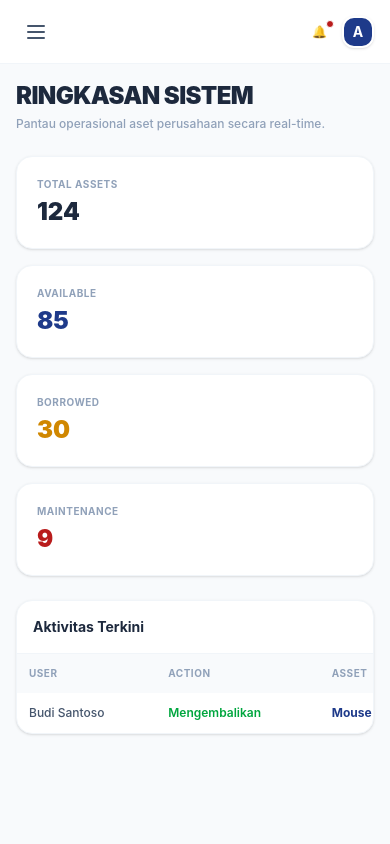
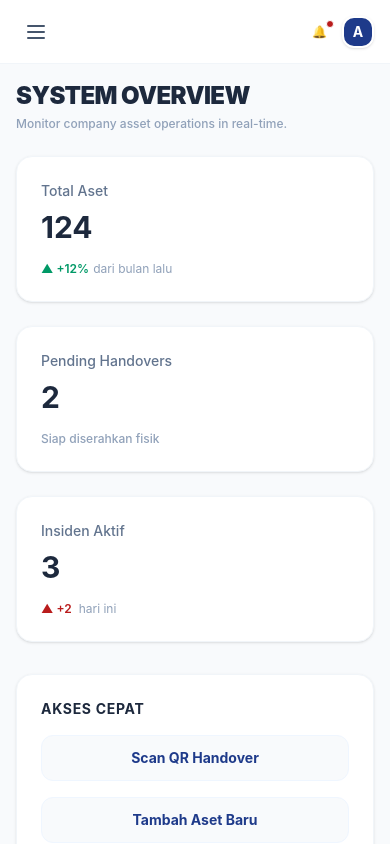
Before and after one commit to kireistar/AFH, a React (Vite) app in the folder client/: page /admin in a window 390 px wide. Built offline with nearby package versions, Linux system fonts and the light colour scheme.

Commit message:
Editing the logout button and change the language

```diff
--- a/client/src/pages/admin/AdminDashboard.jsx
+++ b/client/src/pages/admin/AdminDashboard.jsx
@@ -8,13 +8,54 @@ import AdminReports from './AdminReports';
 const AdminDashboard = () => {
   const [activeTab, setActiveTab] = useState('Dashboard');
   const [isMobileMenuOpen, setIsMobileMenuOpen] = useState(false);
+  const [isProfileOpen, setIsProfileOpen] = useState(false);
 
-  // ... (Keep existing states: recentActivities, systemAlerts, assetStats, handovers, assets, users, reports, pendingHandoverCount) ...
-  const pendingHandoverCount = 2; // Mocked for example
+  // --- MASTER STATES (MOCKUP DATA RESTORED & TRANSLATED) ---
+  const [recentActivities] = useState([
+    { id: 1, user: 'Budi Santoso', action: 'Returned', asset: 'Wireless Mouse', time: '10 mins ago', status: 'Success' },
+    { id: 2, user: 'AI System', action: 'Approved', asset: 'MacBook Pro M2', time: '45 mins ago', status: 'Auto' },
+    { id: 3, user: 'Manager', action: 'Declined', asset: 'iPad Pro', time: '2 hours ago', status: 'Declined' },
+    { id: 4, user: 'Siti Aminah', action: 'Borrowed', asset: 'Monitor Dell 27"', time: '3 hours ago', status: 'Success' },
+  ]);
+
+  const [systemAlerts] = useState([
+    { id: 1, type: 'Overdue', message: 'Epson Projector not returned (2 days late)', urgency: 'High' },
+    { id: 2, type: 'Stock', message: 'Mechanical Keyboard stock left: 1 unit', urgency: 'Medium' },
+  ]);
+
+  const assetStats = { available: 85, borrowed: 30, maintenance: 9, total: 124 };
+
+  const [handovers, setHandovers] = useState([
+    { id: 'HND-001', user: 'Budi Santoso', department: 'IT', asset: 'MacBook Pro M2', approvedBy: 'AI (Low Risk)', status: 'Pending Handover' },
+    { id: 'HND-002', user: 'Siti Aminah', department: 'HR', asset: 'Monitor Dell 27"', approvedBy: 'Manager', status: 'Pending Handover' },
+    { id: 'HND-003', user: 'Dewi Lestari', department: 'Marketing', asset: 'Wireless Mouse', approvedBy: 'AI (Low Risk)', status: 'Handed Over' }
+  ]);
+
+  const [assets] = useState([
+    { id: 'AST-101', name: 'MacBook Pro M2', category: 'Laptop', condition: 'Good', status: 'Available' },
+    { id: 'AST-102', name: 'Lenovo ThinkPad X1', category: 'Laptop', condition: 'Good', status: 'Borrowed' },
+    { id: 'AST-201', name: 'Monitor Dell 27"', category: 'Peripheral', condition: 'Good', status: 'Available' },
+    { id: 'AST-202', name: 'Epson Projector', category: 'Presentation', condition: 'Damaged', status: 'Maintenance' },
+  ]);
+
+  const [users] = useState([
+    { id: 'USR-01', name: 'Budi Santoso', email: 'budi@afh.com', department: 'IT', status: 'Active' },
+    { id: 'USR-02', name: 'Diana Manager', email: 'diana@afh.com', department: 'Management', status: 'Active' },
+    { id: 'USR-03', name: 'Reza Finance', email: 'reza@afh.com', department: 'Finance', status: 'Active' },
+    { id: 'USR-04', name: 'Siti Aminah', email: 'siti@afh.com', department: 'HR', status: 'Offline' },
+  ]);
+
+  const [reports] = useState([
+    { id: 'REP-001', user: 'Budi Santoso', asset: 'Wireless Mouse', returnDate: '2023-10-28', condition: 'Good', late: 'No', fine: 'Rp 0' },
+    { id: 'REP-002', user: 'Agus Pratama', asset: 'Lenovo ThinkPad', returnDate: '2023-10-27', condition: 'Damaged', late: 'Yes', fine: 'Rp 500.000' },
+    { id: 'REP-003', user: 'Siti Aminah', asset: 'Mechanical Keyboard', returnDate: '2023-10-25', condition: 'Good', late: 'No', fine: 'Rp 0' },
+  ]);
+
+  const pendingHandoverCount = handovers.filter(h => h.status === 'Pending Handover').length;
 
   const menuCategories = [
     {
-      title: 'MENU UTAMA',
+      title: 'MAIN MENU',
       items: [
         { name: 'Dashboard', badge: null },
         { name: 'Assets', badge: null },
@@ -22,7 +63,7 @@ const AdminDashboard = () => {
       ]
     },
     {
-      title: 'SISTEM',
+      title: 'SYSTEM',
       items: [
         { name: 'Users', badge: null },
         { name: 'Reports', badge: null },
@@ -30,9 +71,40 @@ const AdminDashboard = () => {
     }
   ];
 
+  const handleCompleteHandover = (id) => {
+    const isConfirmed = window.confirm("Confirm asset handover to user?");
+    if (isConfirmed) {
+      setHandovers(handovers.map(h => h.id === id ? { ...h, status: 'Handed Over' } : h));
+    }
+  };
+
   const handleTabChange = (name) => {
     setActiveTab(name);
-    setIsMobileMenuOpen(false); // Close menu on mobile after selection
+    setIsMobileMenuOpen(false);
+  };
+
+  const renderContent = () => {
+    switch (activeTab) {
+      case 'Dashboard':
+        return (
+          <AdminOverview
+            assetStats={assetStats}
+            pendingHandoverCount={pendingHandoverCount}
+            recentActivities={recentActivities}
+            systemAlerts={systemAlerts}
+          />
+        );
+      case 'Assets':
+        return <AdminAssets assets={assets} />;
+      case 'Handover':
+        return <AdminHandover handovers={handovers} handleCompleteHandover={handleCompleteHandover} />;
+      case 'Users':
+        return <AdminUsers users={users} />;
+      case 'Reports':
+        return <AdminReports reports={reports} />;
+      default:
+        return null;
+    }
   };
 
   return (
@@ -58,7 +130,7 @@ const AdminDashboard = () => {
           </button>
         </div>
 
-        <nav className="flex-1 px-4 mt-4 md:mt-6 space-y-6 overflow-y-auto">
+        <nav className="flex-1 px-4 mt-4 md:mt-6 space-y-6 overflow-y-auto mb-4">
           {menuCategories.map((category) => (
             <div key={category.title}>
               <p className="px-4 text-xs font-bold text-slate-400 tracking-wider mb-2 uppercase">{category.title}</p>
@@ -77,18 +149,12 @@ const AdminDashboard = () => {
             </div>
           ))}
         </nav>
-
-        <div className="p-4 mt-auto border-t border-slate-100">
-          <button className="w-full text-left px-4 py-3 font-medium text-[#B91C1C] hover:bg-red-50 rounded-xl transition-colors text-sm uppercase tracking-widest font-black">
-            Logout
-          </button>
-        </div>
       </aside>
 
       {/* MAIN CONTENT AREA */}
       <main className="flex-1 flex flex-col min-w-0 overflow-hidden">
         {/* HEADER */}
-        <header className="h-16 md:h-20 bg-white border-b border-slate-100 flex items-center justify-between px-4 md:px-8 shrink-0">
+        <header className="h-16 md:h-20 bg-white border-b border-slate-100 flex items-center justify-between px-4 md:px-8 shrink-0 relative z-30">
           <div className="flex items-center flex-1">
             <button
               className="mr-4 md:hidden p-2 text-slate-600 hover:bg-slate-50 rounded-lg"
@@ -98,92 +164,65 @@ const AdminDashboard = () => {
             </button>
             <input
               type="text"
-              placeholder="Cari aset..."
+              placeholder="Search assets, users, activities..."
               className="hidden sm:block w-48 md:w-96 px-4 py-2 bg-slate-50 border border-slate-100 rounded-xl text-sm focus:ring-2 focus:ring-[#1E3A8A] outline-none transition-all"
             />
           </div>
 
           <div className="flex items-center space-x-4 md:space-x-6">
             <div className="relative cursor-pointer text-xs md:text-sm font-bold text-slate-400 hover:text-[#1E3A8A] uppercase tracking-tighter transition-colors">
-              <span className="hidden sm:inline">Notifikasi</span>
+              <span className="hidden sm:inline">Notifications</span>
               <span className="sm:hidden">🔔</span>
               <span className="absolute -top-1 -right-2 w-2 h-2 bg-[#B91C1C] rounded-full border border-white"></span>
             </div>
             <div className="h-6 w-[1px] bg-slate-200 hidden md:block"></div>
-            <div className="flex items-center space-x-2 md:space-x-3 cursor-pointer">
-              <div className="text-right hidden md:block">
-                <p className="text-sm font-bold text-slate-800">Administrator</p>
-                <p className="text-[10px] font-bold text-[#1E3A8A] uppercase">Super Admin</p>
+
+            {/* PROFILE DROPDOWN TRIGGER */}
+            <div className="relative">
+              <div
+                className="flex items-center space-x-2 md:space-x-3 cursor-pointer"
+                onClick={() => setIsProfileOpen(!isProfileOpen)}
+              >
+                <div className="text-right hidden md:block">
+                  <p className="text-sm font-bold text-slate-800">Administrator</p>
+                  <p className="text-[10px] font-bold text-[#1E3A8A] uppercase">Super Admin</p>
+                </div>
+                <div className="w-8 h-8 md:w-10 md:h-10 bg-[#1E3A8A] text-white font-bold rounded-xl flex items-center justify-center shadow-sm text-sm md:text-lg border-2 border-white">A</div>
               </div>
-              <div className="w-8 h-8 md:w-10 md:h-10 bg-[#1E3A8A] text-white font-bold rounded-xl flex items-center justify-center shadow-sm text-sm md:text-lg border-2 border-white">A</div>
+
+              {/* DROPDOWN MENU */}
+              {isProfileOpen && (
+                <>
+                  <div className="fixed inset-0 z-40" onClick={() => setIsProfileOpen(false)} />
+                  <div className="absolute right-0 mt-3 w-48 bg-white rounded-xl shadow-lg border border-slate-100 z-50 overflow-hidden">
+                    <div className="py-2">
+                      <button className="w-full text-left px-4 py-2.5 text-sm font-bold text-[#B91C1C] hover:bg-red-50 transition-colors uppercase tracking-wider">
+                        Logout
+                      </button>
+                    </div>
+                  </div>
+                </>
+              )}
             </div>
+
           </div>
         </header>
 
         <section className="flex-1 overflow-y-auto p-4 md:p-8">
           <div className="mb-6 md:mb-8">
-            <h2 className="text-2xl md:text-3xl font-black text-slate-800 tracking-tight">{activeTab === 'Dashboard' ? 'RINGKASAN SISTEM' : `MANAJEMEN ${activeTab.toUpperCase()}`}</h2>
-            <p className="text-slate-400 text-xs md:text-sm font-medium mt-1">Pantau operasional aset perusahaan secara real-time.</p>
+            <h2 className="text-2xl md:text-3xl font-black text-slate-800 tracking-tight">
+              {activeTab === 'Dashboard' ? 'SYSTEM OVERVIEW' : `${activeTab.toUpperCase()} MANAGEMENT`}
+            </h2>
+            <p className="text-slate-400 text-xs md:text-sm font-medium mt-1">
+              {activeTab === 'Dashboard' ? 'Monitor company asset operations in real-time.' : `Manage your ${activeTab.toLowerCase()} database.`}
+            </p>
           </div>
 
-          {/* Example Overview Layout applied dynamically */}
-          <AdminOverviewMockup />
+          {renderContent()}
         </section>
       </main>
     </div>
   );
 };
 
-// Inline mockup to show responsive grid and table
-const AdminOverviewMockup = () => (
-  <div className="space-y-6 md:space-y-8">
-    {/* RESPONSIVE GRID */}
-    <div className="grid grid-cols-1 sm:grid-cols-2 lg:grid-cols-4 gap-4 md:gap-6">
-      <div className="bg-white p-5 md:p-6 rounded-2xl shadow-sm border border-slate-100">
-        <p className="text-[10px] md:text-xs font-bold text-slate-400 uppercase tracking-wider mb-1">Total Assets</p>
-        <p className="text-2xl md:text-3xl font-black text-slate-800">124</p>
-      </div>
-      <div className="bg-white p-5 md:p-6 rounded-2xl shadow-sm border border-slate-100">
-        <p className="text-[10px] md:text-xs font-bold text-slate-400 uppercase tracking-wider mb-1">Available</p>
-        <p className="text-2xl md:text-3xl font-black text-[#1E3A8A]">85</p>
-      </div>
-      <div className="bg-white p-5 md:p-6 rounded-2xl shadow-sm border border-slate-100">
-        <p className="text-[10px] md:text-xs font-bold text-slate-400 uppercase tracking-wider mb-1">Borrowed</p>
-        <p className="text-2xl md:text-3xl font-black text-yellow-600">30</p>
-      </div>
-      <div className="bg-white p-5 md:p-6 rounded-2xl shadow-sm border border-slate-100">
-        <p className="text-[10px] md:text-xs font-bold text-slate-400 uppercase tracking-wider mb-1">Maintenance</p>
-        <p className="text-2xl md:text-3xl font-black text-[#B91C1C]">9</p>
-      </div>
-    </div>
-
-    {/* RESPONSIVE TABLE */}
-    <div className="bg-white rounded-2xl shadow-sm border border-slate-100 overflow-hidden">
-      <div className="p-4 md:p-6 border-b border-slate-100 font-bold text-slate-800 text-sm md:text-base">
-        Aktivitas Terkini
-      </div>
-      <div className="overflow-x-auto">
-        <table className="w-full text-left border-collapse min-w-[600px]">
-          <thead className="bg-slate-50 text-slate-400 text-[10px] md:text-xs uppercase font-bold tracking-wider">
-            <tr>
-              <th className="p-3 md:p-4">User</th>
-              <th className="p-3 md:p-4">Action</th>
-              <th className="p-3 md:p-4">Asset</th>
-              <th className="p-3 md:p-4">Time</th>
-            </tr>
-          </thead>
-          <tbody className="text-slate-600 text-xs md:text-sm divide-y divide-slate-50">
-            <tr>
-              <td className="p-3 md:p-4 font-medium">Budi Santoso</td>
-              <td className="p-3 md:p-4 text-green-600 font-semibold">Mengembalikan</td>
-              <td className="p-3 md:p-4 font-bold text-[#1E3A8A]">Mouse Wireless</td>
-              <td className="p-3 md:p-4 text-slate-400">10 menit lalu</td>
-            </tr>
-          </tbody>
-        </table>
-      </div>
-    </div>
-  </div>
-);
-
 export default AdminDashboard;
--- a/client/src/pages/auth/Login.jsx
+++ b/client/src/pages/auth/Login.jsx
@@ -11,7 +11,7 @@ export default function Login() {
                         <span className="text-[#B91C1C]">AFH</span>
                         <span className="text-[#1E3A8A]"> System</span>
                     </h1>
-                    <p className="text-sm font-medium text-slate-400">Silakan login ke akun Anda</p>
+                    <p className="text-sm font-medium text-slate-400">Please log in to your account</p>
                 </header>
 
                 <form className="space-y-4 sm:space-y-5" onSubmit={(e) => e.preventDefault()}>
@@ -59,7 +59,7 @@ export default function Login() {
                 </form>
 
                 <footer className="mt-6 text-center text-sm font-medium text-slate-500">
-                    Belum punya akun? <button className="text-[#1E3A8A] hover:underline font-bold">Hubungi IT Admin</button>
+                    Don't have an account? <button className="text-[#1E3A8A] hover:underline font-bold">Contact IT Admin</button>
                 </footer>
             </section>
         </main>
```
Also changed, not shown: client/src/App.jsx (+20 -7 lines), client/src/pages/finance/FinanceDashboard.jsx (+39 -23 lines), client/src/pages/manager/ManagerDashboard.jsx (+34 -16 lines), client/src/pages/user/UserDashboard.jsx (+39 -20 lines).
